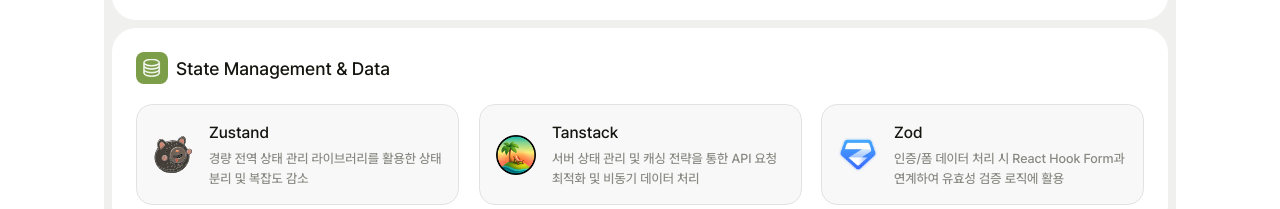
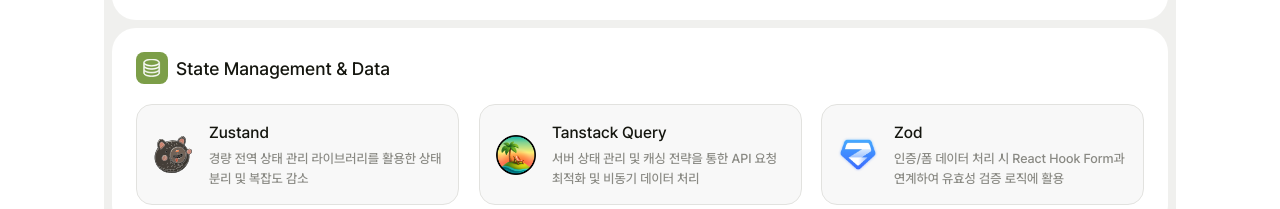
Before and after one commit to luneyeo/fe-portfolio, a Next.js app: page / in a window 1280 px wide. Shown: the part 1500-1709 px from the top of the page. Built offline with nearby package versions, Linux system fonts and the light colour scheme.

Commit message:
♻️ Refactor: 스킬 내 tanstack 이름 수정

```diff
--- a/data/skills.ts
+++ b/data/skills.ts
@@ -40,7 +40,7 @@
         iconSrc: '/icons/ic-zustand.svg',
       },
       {
-        name: 'Tanstack',
+        name: 'Tanstack Query',
         description:
           '서버 상태 관리 및 캐싱 전략을 통한 API 요청 최적화 및 비동기 데이터 처리',
         iconSrc: '/icons/ic-tanstack.png',
```
